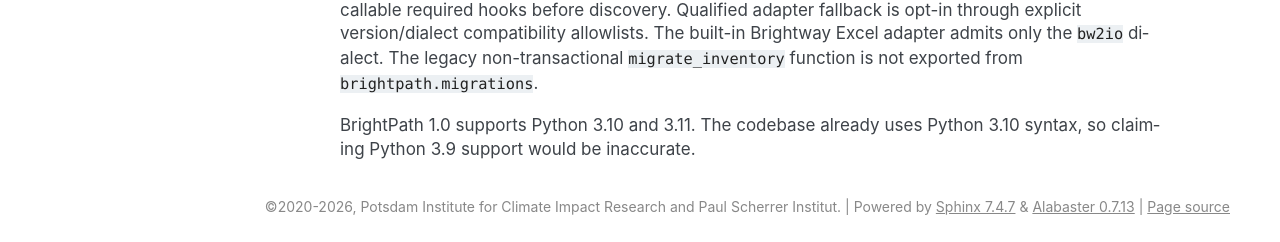
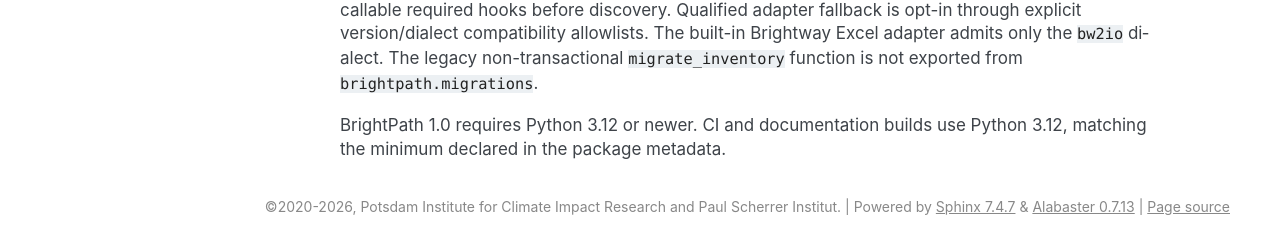
Before and after one commit to romainsacchi/brightpath, a Sphinx documentation site: the page built from docs/adr/0001-context-and-pipeline.rst, in a window 1280 px wide and 1206 px high. Shown: the part 961-1203 px from the top of the window. Built offline with Sphinx 7.4.7, drawn with Linux system fonts in a browser that asks for light colours.

Commit message:
Align Conda and documentation builds with Python 3.12
Match the existing package minimum in the Conda variant, recipe, Read the Docs
configuration and architecture decision. Declare the olca-schema runtime/test
dependency and align setuptools and PyYAML constraints with package metadata.

Validation: rendered the Conda recipe, checked requirement alignment and built
Sphinx HTML with warnings treated as errors. A Conda solve/build was not run.

```diff
--- a/docs/adr/0001-context-and-pipeline.rst
+++ b/docs/adr/0001-context-and-pipeline.rst
@@ -48,5 +48,5 @@ allowlists. The built-in Brightway Excel adapter admits only the ``bw2io``
 dialect. The legacy non-transactional ``migrate_inventory`` function is not
 exported from ``brightpath.migrations``.
 
-BrightPath 1.0 supports Python 3.10 and 3.11. The codebase already uses Python
-3.10 syntax, so claiming Python 3.9 support would be inaccurate.
+BrightPath 1.0 requires Python 3.12 or newer. CI and documentation builds
+use Python 3.12, matching the minimum declared in the package metadata.
```
Also changed, not shown: .readthedocs.yaml, 2 other files.
